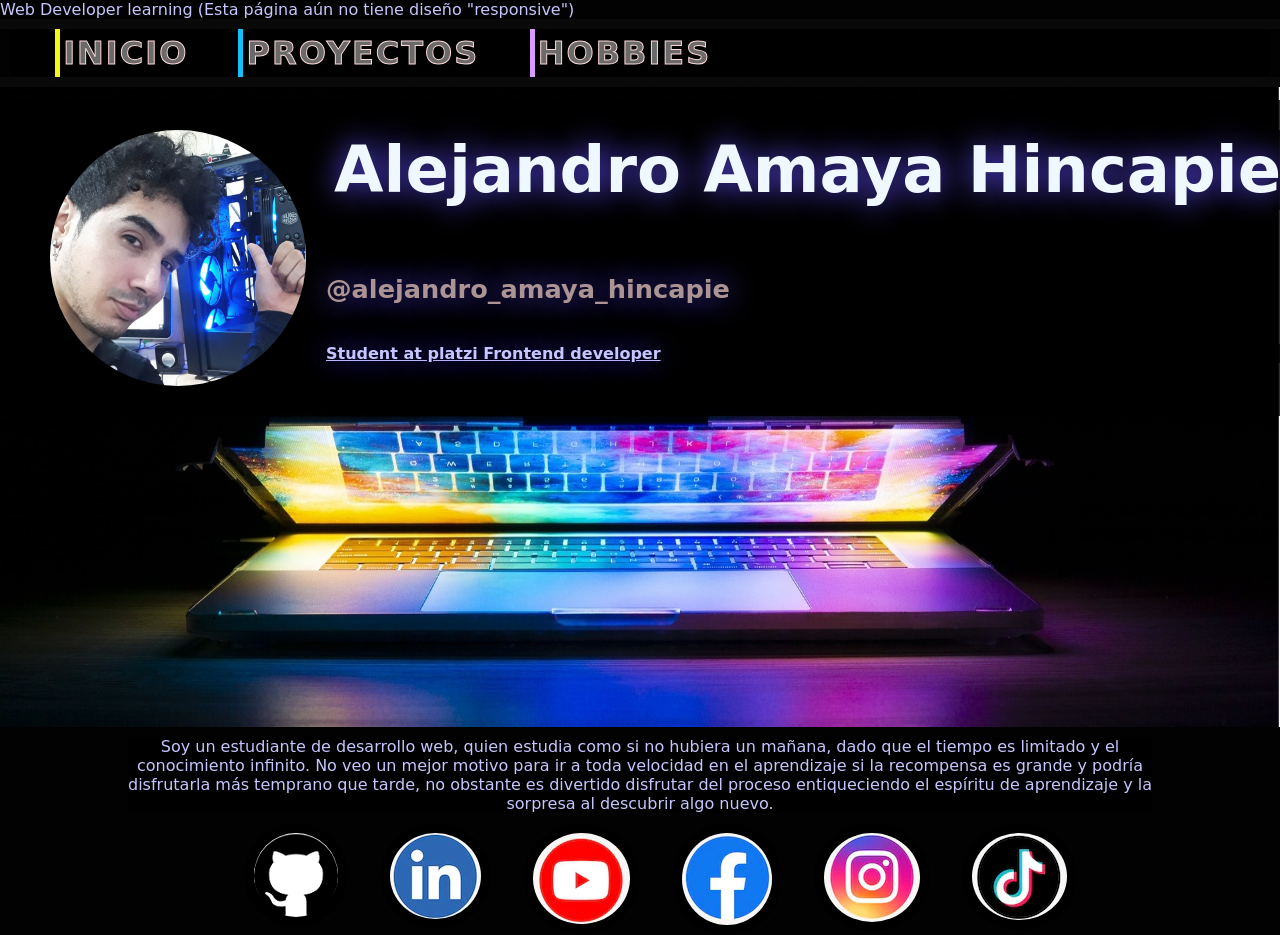
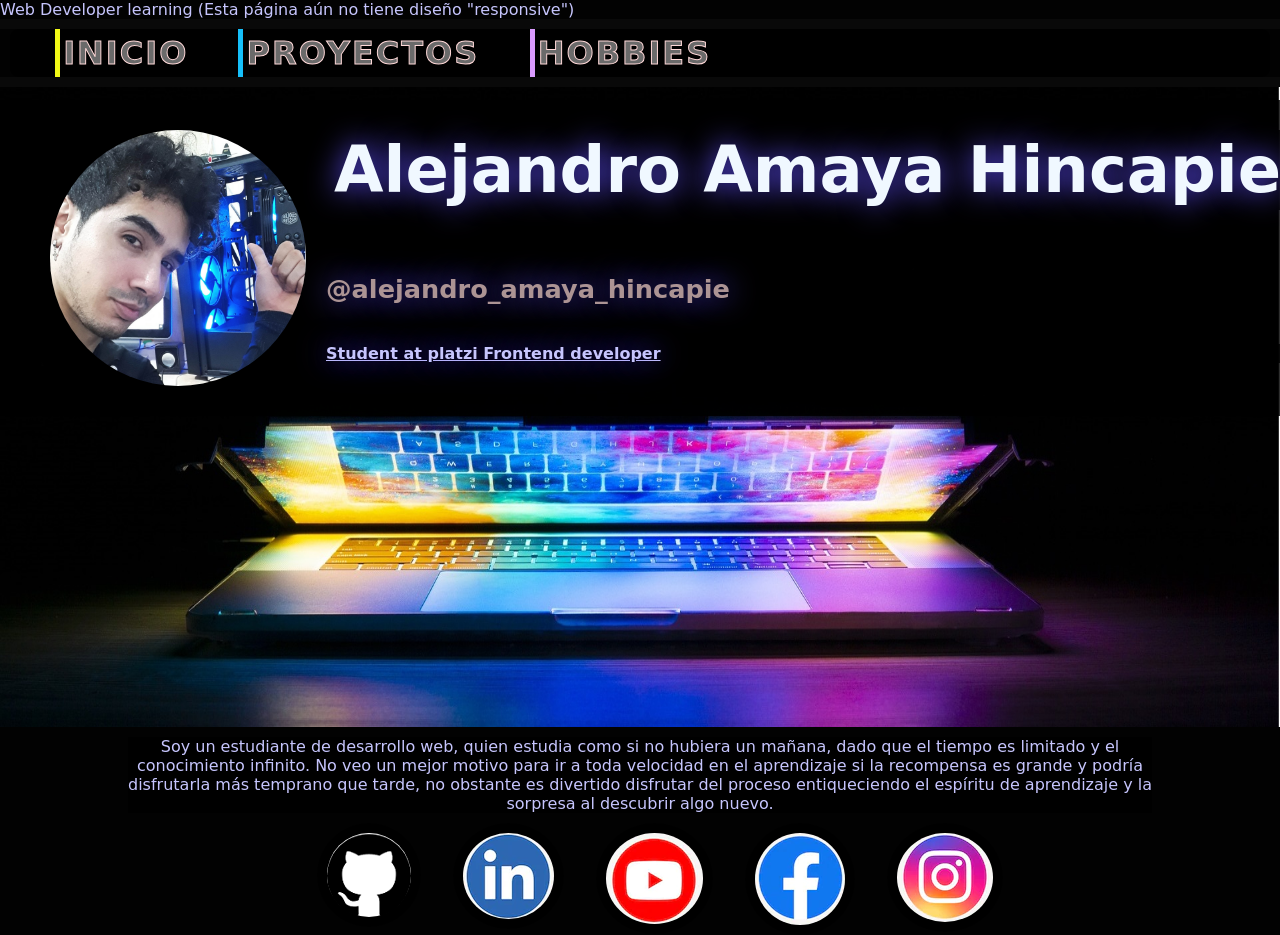
Before and after one commit to AlejoAmaHin/presentation-Alejandro-Amaya, a plain HTML site: page index.html in a window 1280 px wide. Shown: the top 935 px of the page. Drawn offline with Linux system fonts and the light colour scheme.

Commit message:
Update index.html

```diff
--- a/index.html
+++ b/index.html
@@ -77,12 +77,6 @@
                     <img src="images/instagram.png" alt="Instagram">
                 </a>
             </li>
-
-            <li>
-                <a href="#" class="social-icon" id="TikTok">
-                    <img src="images/tiktok.png" alt="TikTok">
-                </a>
-            </li>
         </ul>
 
     </main>
```
